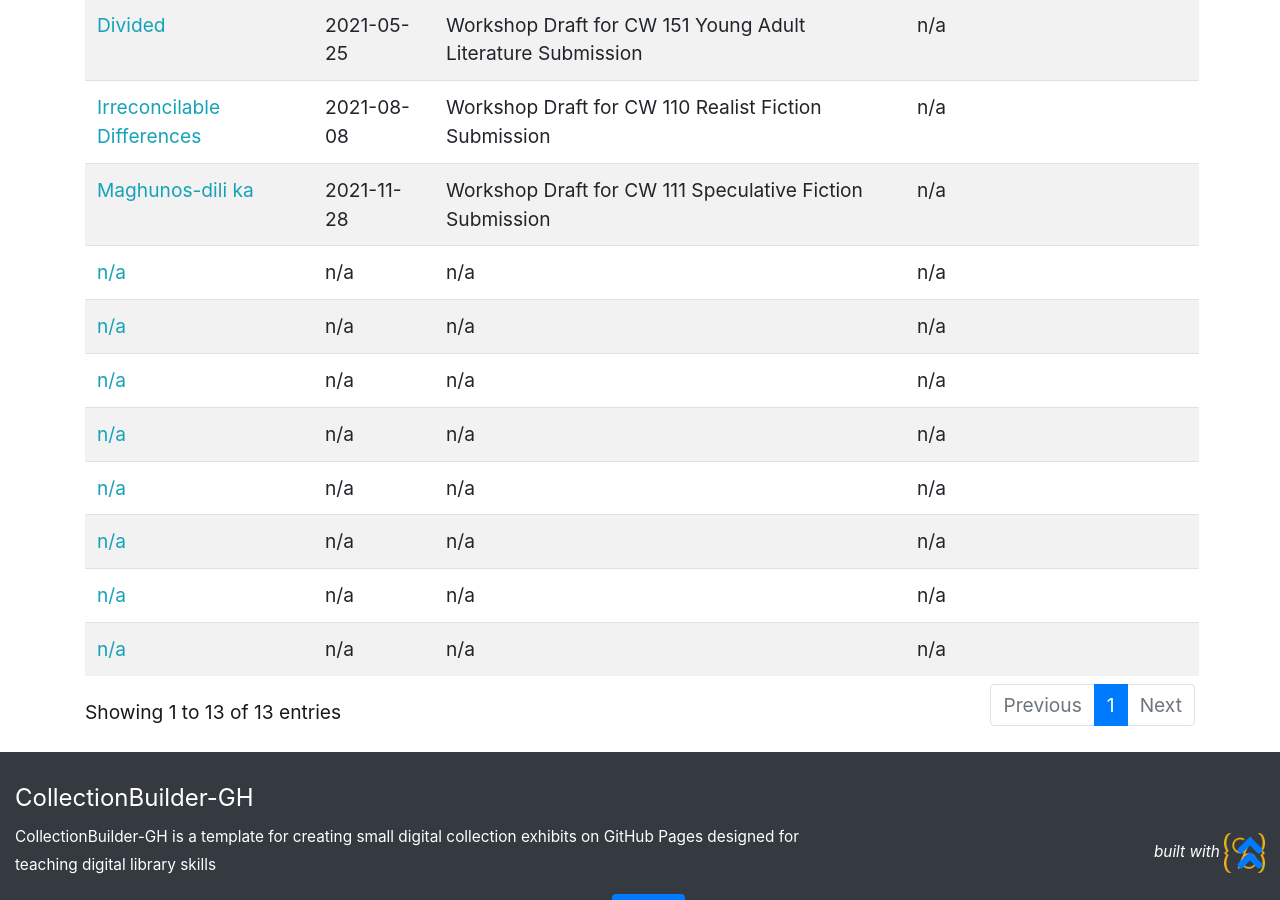
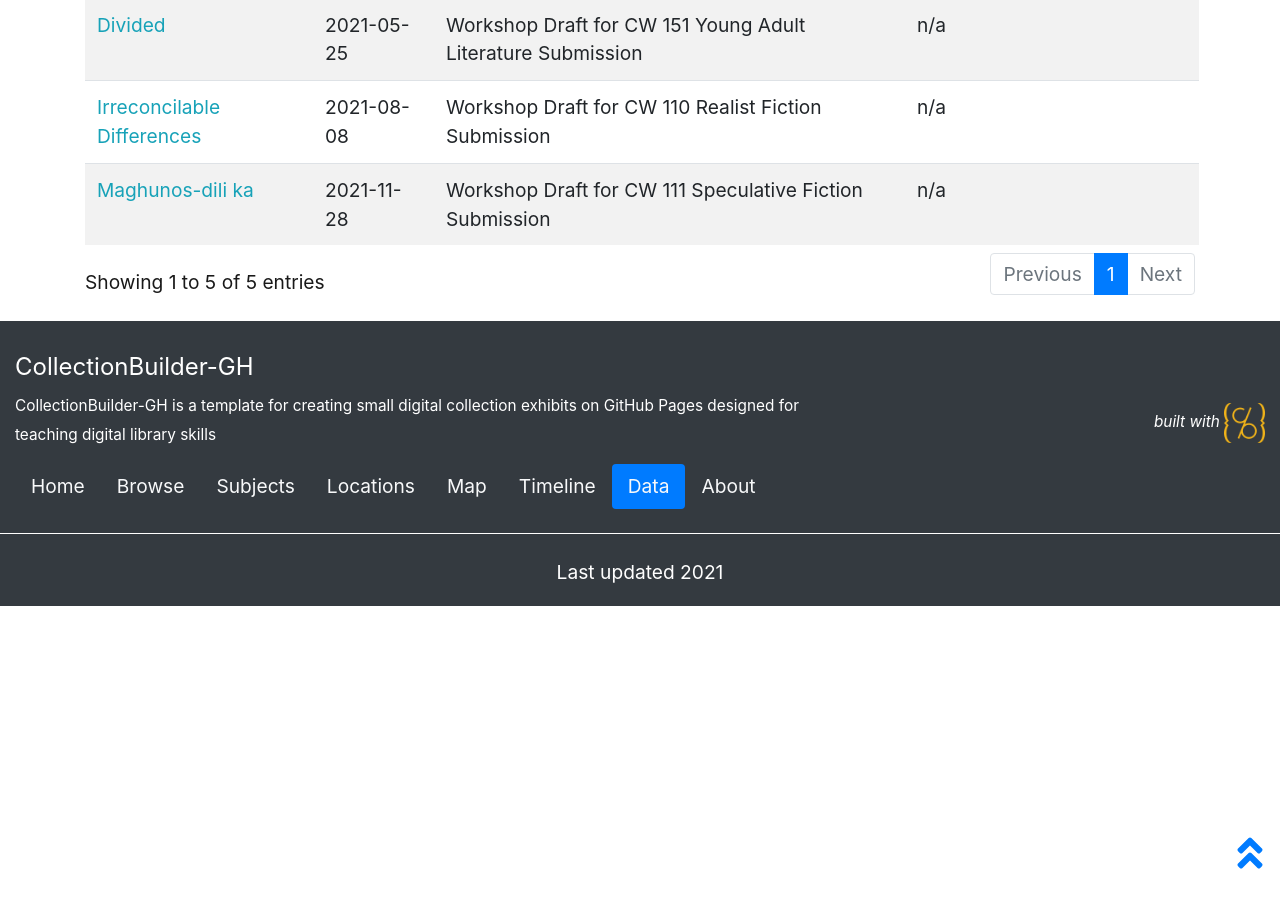
Before and after one commit to fjaqui0/cwprosesubmissions, a Jekyll site: the page built from pages/data.md, in a window 1280 px wide and 900 px high, scrolled down 657 px. Built offline with Jekyll 4.4.1, drawn with Linux system fonts in a browser that asks for light colours; after the commit the page ends 1263 px from its top, so only the background shows below that; part of the change alters nothing that is shown.

```diff
--- a/_config.yml
+++ b/_config.yml
@@ -34,7 +34,7 @@ author: CollectionBuilder
 #
 # Set the metadata for your collection (the name of the csv file in your _data directory that describes the objects in your collection)
 # Use the filename of your CSV **without** the ".csv" extension! E.g. _data/demo-metadata.csv --> "demo-metadata"
-metadata: "metadata-fjaqui0-cwprosesubmissions"
+metadata: "metadata-fjaqui0-cwprosesubmissions-1"
 
 ##########
 # GOOGLE SERVICES [optional!]
```
